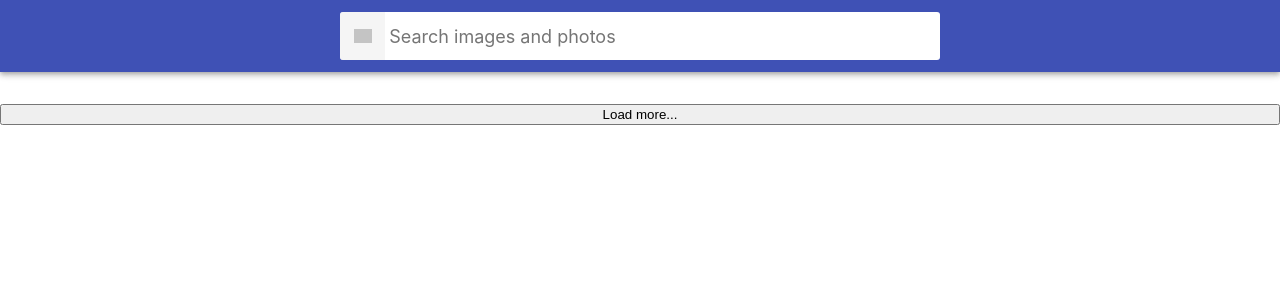
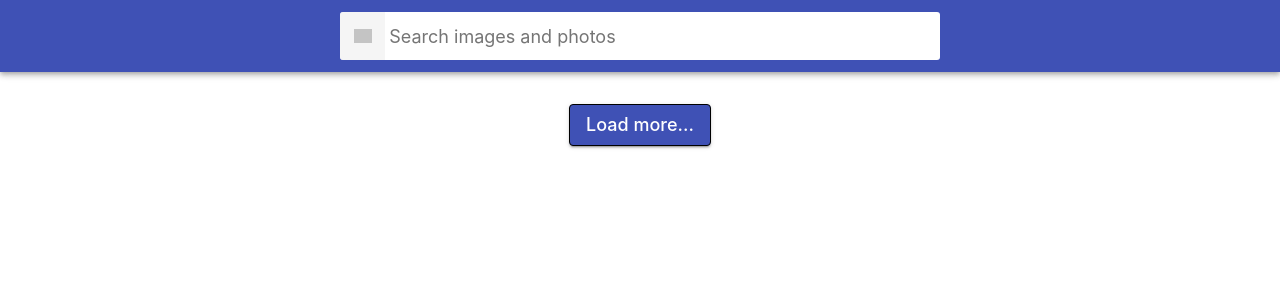
Before and after one commit to OlehFilyak/goit-react-hw-04-hooks-images, a React (Create React App) app: page / in a window 1280 px wide. Shown: the top 300 px of the page. Built offline with nearby package versions, Linux system fonts and the light colour scheme; grey boxes are pictures that could not be loaded.

Commit message:
added styles for Button

```diff
--- a/src/App.css
+++ b/src/App.css
@@ -182,13 +182,13 @@ img {
 */
 .Button {
   padding: 8px 16px;
-  border-radius: 2px;
+  border-radius: 4px;
   background-color: #3f51b5;
   transition: all 250ms cubic-bezier(0.4, 0, 0.2, 1);
   text-align: center;
   display: inline-block;
   color: #fff;
-  border: 0;
+  border: 1px solid black;
   text-decoration: none;
   cursor: pointer;
   font-family: inherit;
@@ -196,7 +196,8 @@ img {
   line-height: 24px;
   font-style: normal;
   font-weight: 500;
-  min-width: 180px;
+  max-width: 300px;
+  margin:auto;
   box-shadow: 0px 3px 1px -2px rgba(0, 0, 0, 0.2),
     0px 2px 2px 0px rgba(0, 0, 0, 0.14), 0px 1px 5px 0px rgba(0, 0, 0, 0.12);
 }
--- a/src/Components/Button/Button.jsx
+++ b/src/Components/Button/Button.jsx
@@ -1,12 +1,8 @@
-import React from "react";
-
 function Button({ onLoadMore }) {
   return (
-    <>
-      <button type="button" onClick={onLoadMore}>
-        Load more...
-      </button>
-    </>
+    <button type="button" onClick={onLoadMore} className="Button">
+      Load more...
+    </button>
   );
 }
 
```
